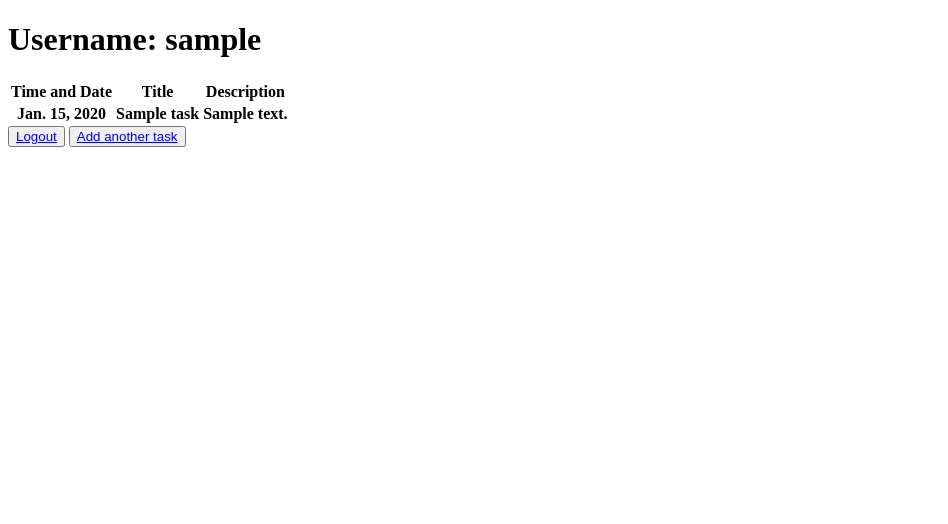
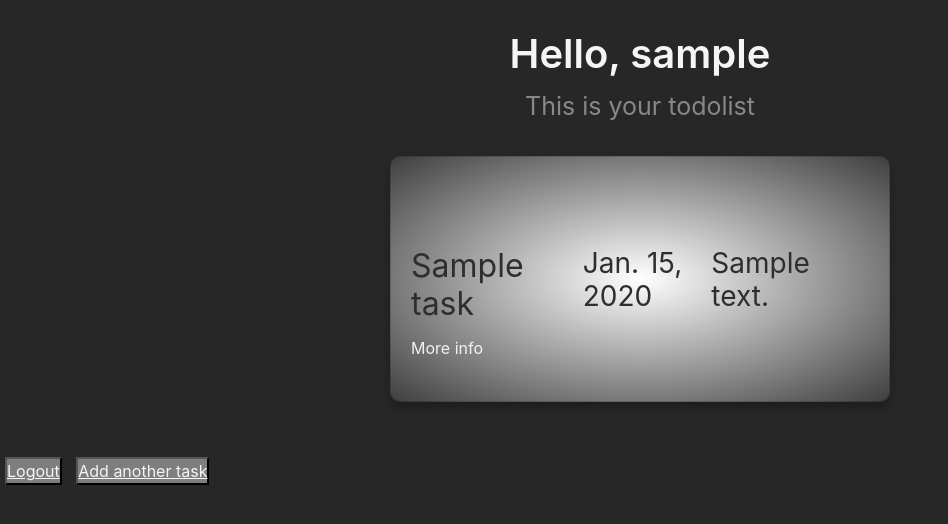
Before and after one commit to dhiwarya/assignments2-dhiwa, a Django app: page /todolist/ in a window 1280 px wide. Shown: the top 524 px of the page, without its empty margins (0-948 px from the left). Run offline with Django 4.2, Linux system fonts and the light colour scheme; a user stored in the database is signed in; tables that the repository leaves empty hold one stand-in row (values such as "Sample post"); lists and menus that the app fills with data are empty.

Commit message:
Assignment 5

```diff
--- a/templates/base.html
+++ b/templates/base.html
@@ -6,6 +6,8 @@
   <meta charset="UTF-8">
   <meta name="viewport" content="width=device-width, initial-scale=1.0">
   <link rel="stylesheet" href="{% static 'css/style.css' %}">
+  <link href="https://cdn.jsdelivr.net/npm/bootstrap@5.2.0/dist/css/bootstrap.min.css" rel="stylesheet">
+  <script src="https://cdn.jsdelivr.net/npm/bootstrap@5.2.0/dist/js/bootstrap.bundle.min.js"></script>
   {% block meta %}
   {% endblock meta %}
 </head>
--- a/todolist/templates/todolist.html
+++ b/todolist/templates/todolist.html
@@ -1,37 +1,201 @@
 {% extends 'base.html' %}
-
-{% block content %}
 
 {% block meta %}
 <title>Your Todolist</title>
 {% endblock meta %}
 
-<div class = "login_user">
+{% block content %}
 
-    <h1>Username: {{username}}</h1>
+<style>
+    * {
+  margin: 0;
+  padding: 0;
+  box-sizing: border-box;
+}
 
-    {% if user_todolist %}
-        <table>
-            <tr>
-                <th>Time and Date</th>
-                <th>Title</th>
-                <th>Description</th>
-            </tr>
+body {
+    font-family: -apple-system, BlinkMacSystemFont, "Segoe UI", Roboto, Helvetica,
+    Arial, sans-serif, "Apple Color Emoji", "Segoe UI Emoji", "Segoe UI Symbol";
+    background-color: #272727;
+}
+
+.main-container {
+  padding: 30px;
+}
+
+/* HEADING */
+
+.heading {
+  text-align: center;
+}
+
+.heading__title {
+  font-weight: 600;
+  color:whitesmoke
+}
+
+.heading__credits {
+  margin: 10px 0px;
+  color: #888888;
+  font-size: 25px;
+  transition: all 0.5s;
+}
+
+.heading__link {
+  text-decoration: none;
+}
+
+.heading__credits .heading__link {
+  color: inherit;
+}
+
+/* CARDS */
+
+.cards {
+  display: flex;
+  flex-wrap: wrap;
+  justify-content: space-between;
+}
+
+.card {
+  margin: 20px;
+  padding: 20px;
+  width: 500px;
+  min-height: 200px;
+  display: grid;
+  grid-template-rows: 20px 50px 1fr 50px;
+  border-radius: 10px;
+  box-shadow: 0px 6px 10px rgba(0, 0, 0, 0.25);
+  transition: all 0.2s;
+}
+
+.card:hover {
+  box-shadow: 0px 6px 10px rgba(0, 0, 0, 0.4);
+  transform: scale(1.01);
+}
+
+.card__link,
+.card__exit,
+.card__icon {
+  position: relative;
+  text-decoration: none;
+  color: rgba(255, 255, 255, 0.9);
+}
+
+.card__link::after {
+  position: absolute;
+  top: 25px;
+  left: 0;
+  content: "";
+  width: 0%;
+  height: 3px;
+  background-color: rgba(255, 255, 255, 0.6);
+  transition: all 0.5s;
+}
+
+.card__link:hover::after {
+  width: 100%;
+}
+
+.card__exit {
+  grid-row: 1/2;
+  justify-self: end;
+}
+
+.card__icon {
+  grid-row: 2/3;
+  font-size: 30px;
+}
+
+.card__title {
+  grid-row: 3/4;
+  font-weight: 400;
+  color: #2e2e2e;
+}
+.card__date {
+  grid-row: 3/4;
+  font-weight: 400;
+  color: #2e2e2e;
+}
+.card__desc {
+  grid-row: 3/4;
+  font-weight: 400;
+  color: #2e2e2e;
+}
+
+.card__apply {
+  grid-row: 4/5;
+  align-self: center;
+}
+
+/* CARD BACKGROUNDS */
+
+.card-1 {
+  background: radial-gradient(#ffffff, #3f3f3f);
+}
+.logout_button {
+    background-color:rgb(126, 126, 126);
+    margin:5px;
+    text-align: right
+}
+.add_button {
+    background-color: rgb(126, 126, 126);
+    margin:5px;
+    text-align: right
+}
+a {
+    color:whitesmoke
+}
+
+/* RESPONSIVE */
+
+@media (max-width: 1600px) {
+  .cards {
+    justify-content: center;
+  }
+}
+</style>
+
+<body>
+    <div class = "login_user">
+        {% if user_todolist %}
+        <div class="main-container">
+            <div class="heading">
+              <h1 class="heading__title">Hello, {{username}}</h1>
+              <p class="heading__credits"><a class="heading__link" target="_blank" href="https://dribbble.com/sl">This is your todolist</a></p>
+            </div>
             {% for list in user_todolist %}
-            <tr>
-                <th>{{list.date}}</th>
-                <th>{{list.title}}</th>
-                <th>{{list.description}}</th>
-            </tr>
+            <div class="cards">
+              <div class="card card-1">
+                <div class="card__icon"><i class="fas fa-bolt"></i></div>
+                <p class="card__exit"><i class="fas fa-times"></i></p>
+                <h2 class="card__title">{{list.title}}</h2>
+                <h3 class="card__date">{{list.date}}</h2>
+                <h3 class="card__desc">{{list.description}}</h2>
+                <p class="card__apply">
+                  <a class="card__link" href="#">More info <i class="fas fa-arrow-right"></i></a>
+                </p>
+              </div>
+            </div>
             {% endfor %}
-        </table>
-    {% else %}
-        <h1>You haven't made any task</h1>
-    {% endif %}
+          </div>
+        {% else %}
+            <h1 class="handle">You haven't made any task</h1>
+        {% endif %}
 
+        <button class="logout_button"><a href ="{% url 'todolist:logout_user' %}">Logout</a></button>
+        <button class="add_button"><a href="{% url 'todolist:create_task' %}">Add another task</a></button>
 
-<button><a href="{% url 'todolist:logout_user' %}">Logout</a></button>
-<button><a href="{% url 'todolist:create_task' %}">Add another task</a></button>
-</div>
+    </div>
+    <!--- <h5>Last Login: {{ last_login }}</h5>
+    <div class="container">
+        <div class="buttons" >
+            <a href="{% url 'todolist:logout_user' %}" class="button1" target="_blank" rel="noopener">Logout</a>
+        </body>
+        </div>
+    </div> -->
 
-{% endblock content %}
+    {% endblock content %}
+</body>
+
+<!-- Cards template link: https://codepen.io/ericmahoney/pen/oNLMOYw -->
```
Also changed, not shown: todolist/templates/create_task.html (+16 -3 lines), todolist/templates/login_user.html (+33 -1 lines), todolist/templates/register.html (+18 -0 lines).
